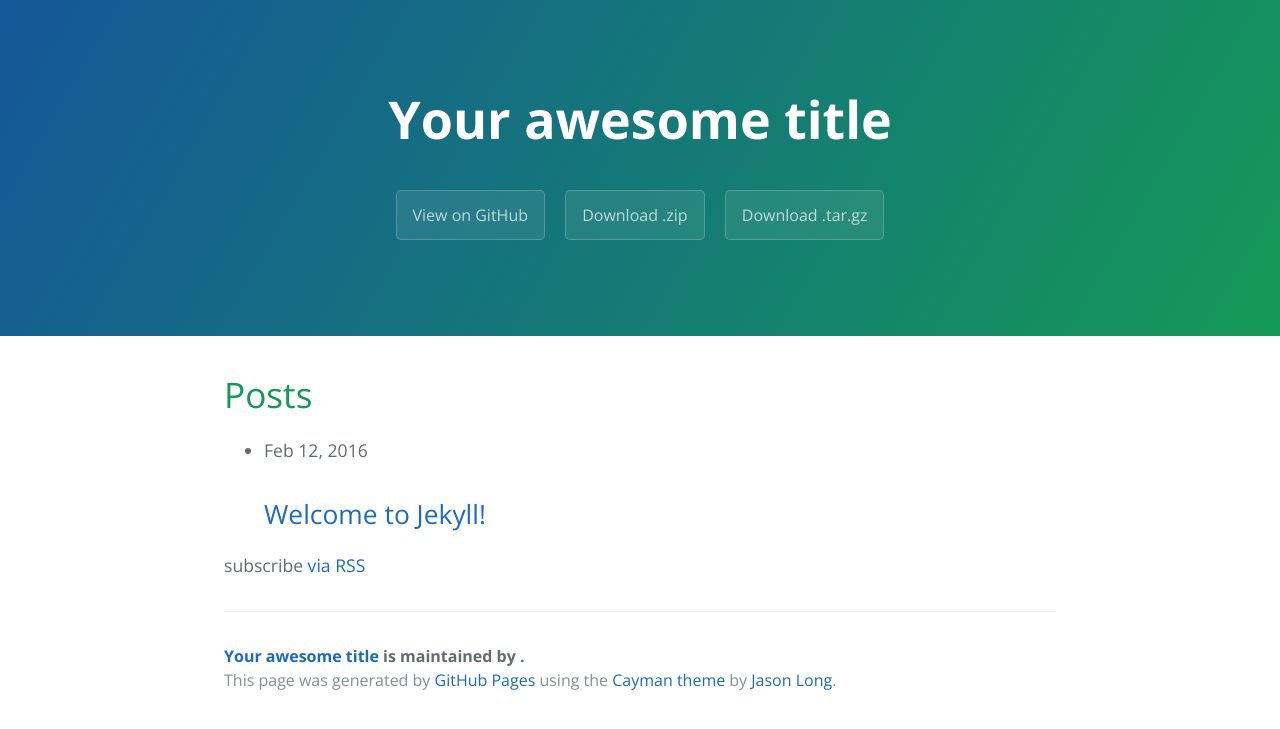
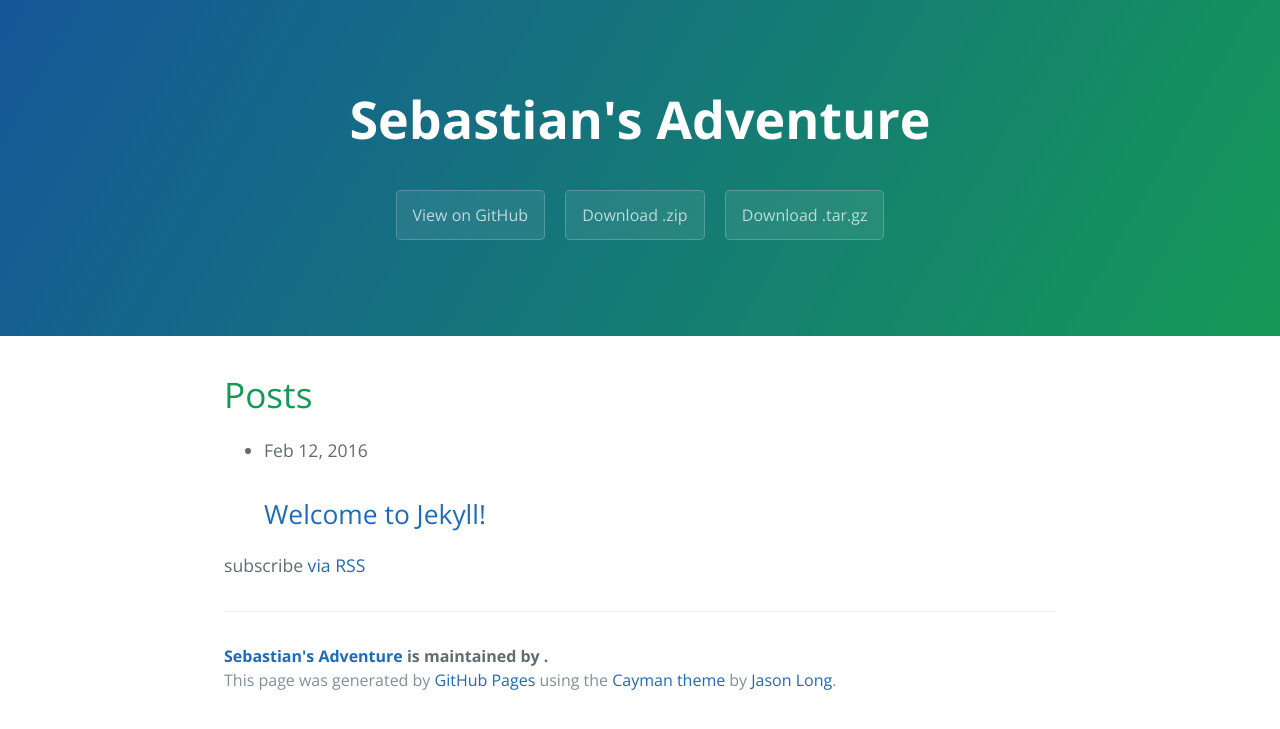
Before and after one commit to ruigomeseu/sebastians-adventure, a Jekyll site: the page built from index.html, in a window 1280 px wide. Shown: the top 729 px of the page. Built offline with Jekyll 4.4.1, drawn with Linux system fonts in a browser that asks for light colours.

Commit message:
Change title

```diff
--- a/_config.yml
+++ b/_config.yml
@@ -6,7 +6,7 @@
 # 'jekyll serve'. If you change this file, please restart the server process.
 
 # Site settings
-title: Your awesome title
+title: Sebastian's Adventure
 email: your-email@domain.com
 description: > # this means to ignore newlines until "baseurl:"
   Write an awesome description for your new site here. You can edit this
@@ -14,8 +14,6 @@ description: > # this means to ignore newlines until "baseurl:"
   Google search results) and in your feed.xml site description.
 baseurl: "/sebastians-adventure" # the subpath of your site, e.g. /blog
 url: "http://yourdomain.com" # the base hostname & protocol for your site
-twitter_username: jekyllrb
-github_username:  jekyll
 
 # Build settings
 markdown: kramdown
```
